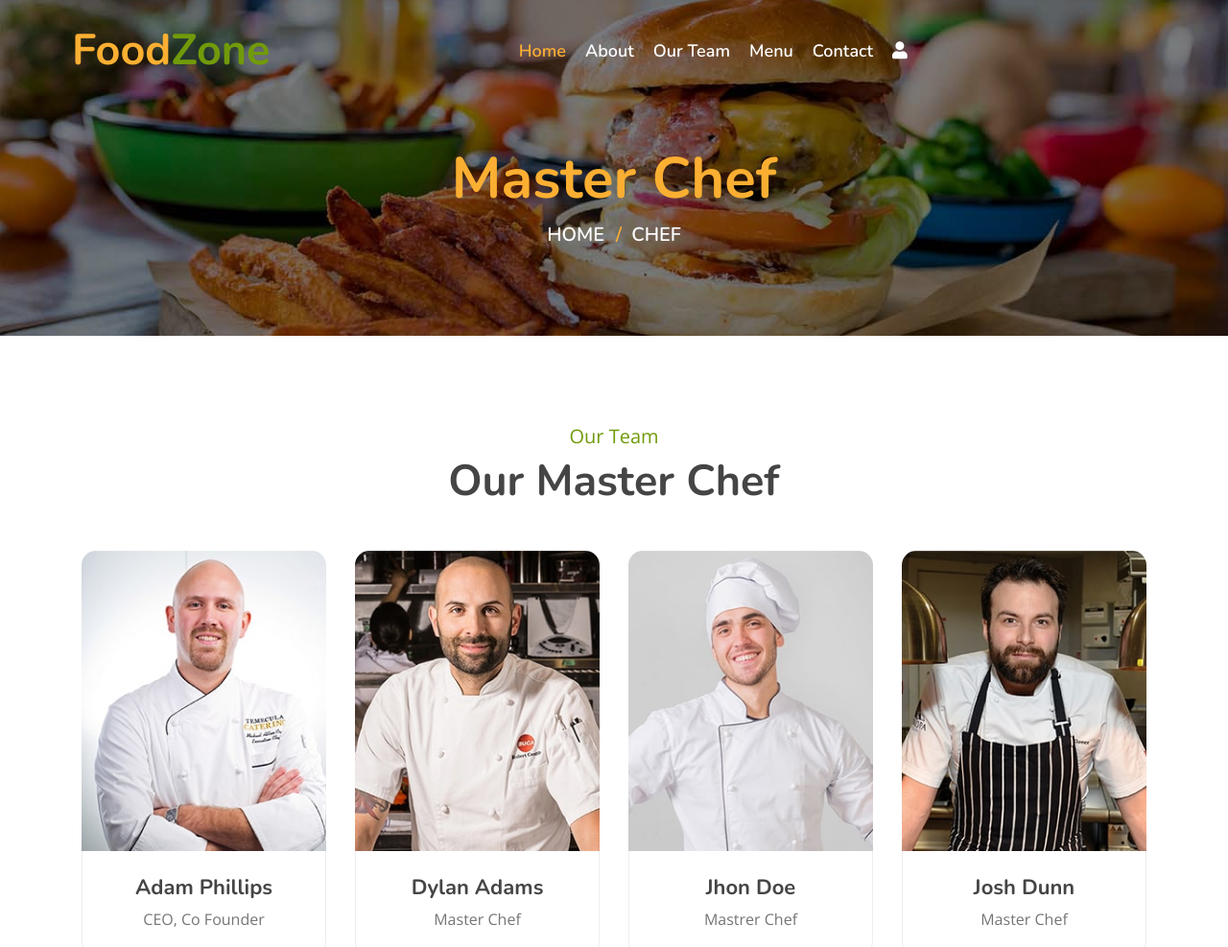
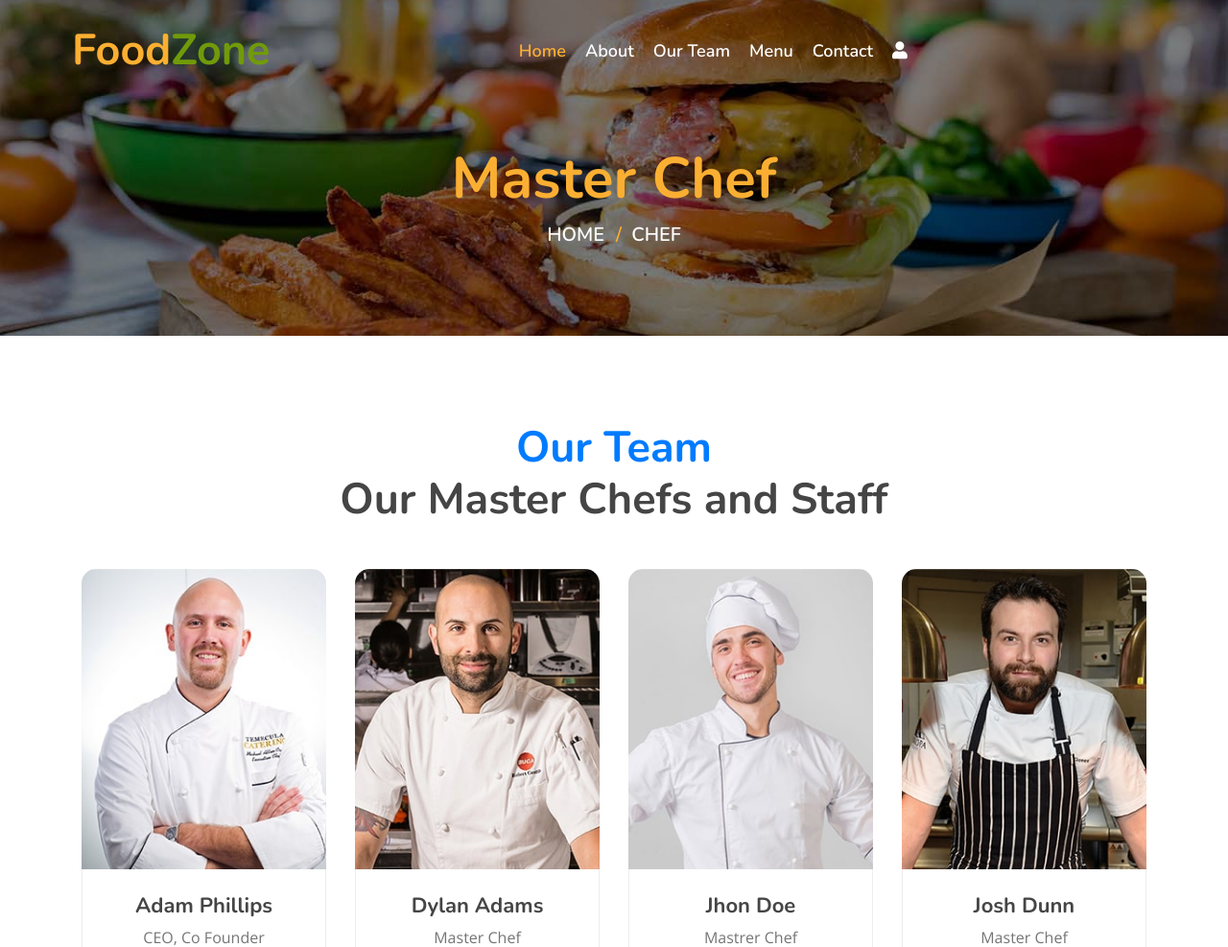
Before and after one commit to RiaVirk/Django-FoodSite, a Django app: page /team/ in a window 1280 px wide. Shown: the top 987 px of the page at 96% size. Run offline with Django 4.2, Linux system fonts and the light colour scheme; data comes from the database, SQL or seed files in the repository; some libraries are stand-ins or nearby versions.

Commit message:
Order page

```diff
--- a/template/message.html
+++ b/template/message.html
@@ -21,7 +21,7 @@
 {% for message in messages %}
 <div class="container">
     <div class="row">
-        <div class="card m-3 shadow col-10 " style="width: 18rem;">
+        <div class="card m-3 shadow col-12 " style="width: 18rem;">
             <div class="card-body">
               <h2 class="card-title text-success">{{message.name}}</h2>
               <h4 class="card-subtitle mb-2 text-body-secondary">{{message.email}}</h4>
--- a/template/team.html
+++ b/template/team.html
@@ -23,8 +23,8 @@
         <div class="team">
             <div class="container">
                 <div class="section-header text-center">
-                    <p>Our Team</p>
-                    <h2>Our Master Chef</h2>
+                    <h2 class="text-primary">Our Team</h2>
+                    <h2>Our Master Chefs and Staff</h2>
                 </div>
                 <div class="row">
                     {% for team in teams %}
```
Also changed, not shown: db.sqlite3.
